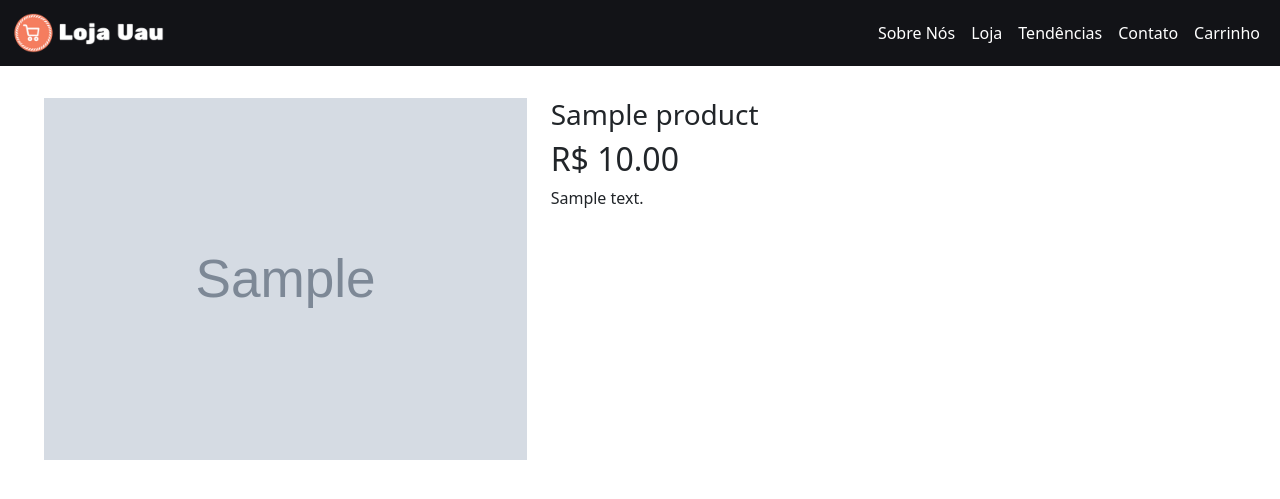
After one commit to matheuskbar/LojaVirtualDjango, a Django app: a page that uses templates/products/product_detail.html in a window 1280 px wide. The commit adds this page. Shown: the top 499 px of the page. Run offline with Django 3.2, Linux system fonts and the light colour scheme; tables that the repository leaves empty hold one stand-in row (values such as "Sample post"); grey boxes marked "Sample" are stand-in pictures.

Commit message:
no message

```diff
--- a/loja_virtual/urls.py
+++ b/loja_virtual/urls.py
@@ -21,7 +21,7 @@ from django.urls import path, include
 urlpatterns = [
     path('admin/', admin.site.urls),
     path('', include('pages.urls')),
-    path('products', include('products.urls')),
+    path('products/', include('products.urls')),
 ]
 
 if settings.DEBUG:
--- a/products/models/product.py
+++ b/products/models/product.py
@@ -4,6 +4,12 @@ from model_utils.models import TimeStampedModel
 from stdimage import StdImageField
 
 from products.models import Category
+
+
+class AvailableManager(models.Manager):
+
+    def get_queryset(self):
+        return super().get_queryset().filter(is_available=True)
 
 
 class Product(TimeStampedModel):
@@ -13,7 +19,10 @@ class Product(TimeStampedModel):
     description = models.TextField(blank=True)
     price = models.DecimalField(max_digits=10, decimal_places=2)
     is_available = models.BooleanField(default=True)
-    category = models.ForeignKey(Category, related_name='product', on_delete=models.CASCADE, blank=True, null=True)
+    category = models.ForeignKey(Category, related_name='products', on_delete=models.CASCADE, blank=True, null=True)
+
+    objects = models.Manager()
+    available = AvailableManager()
 
     def __str__(self):
         return self.name
--- a/products/urls.py
+++ b/products/urls.py
@@ -1,9 +1,10 @@
 from django.urls import path
 
-from products.views import ProductsList
+from products.views import ProductsList, ProductDetail
 
 app_name = 'products'
 
 urlpatterns = [
     path('', ProductsList.as_view(), name='product-list'),
+    path('<slug:slug>/', ProductDetail.as_view(), name='product-detail'),
 ]
--- a/products/views.py
+++ b/products/views.py
@@ -5,7 +5,12 @@
 
 
 class ProductDetail(DetailView):
-    pass
+
+    model = Product
+
+    def get_context_data(self, **kwargs):
+        context = super().get_context_data(**kwargs)
+        return context
 
 
 class ProductsList(ListView):
@@ -14,4 +19,5 @@
 
     def get_context_data(self, *, object_list=None, **kwargs):
         context = super().get_context_data(**kwargs)
+        context['category'] = Category.objects.all()
         return context
--- /dev/null
+++ b/templates/products/product_detail.html
@@ -0,0 +1,49 @@
+{% extends 'base.html' %}
+
+{% block style %}
+
+    nav {
+        background-color: #121317;
+    }
+
+{% endblock %}
+
+{% block header %}
+    <nav class="navbar navbar-expand-lg">
+      <div class="container-fluid">
+          <a class="navbar-brand" href="{% url 'pages:home' %}">
+              <img id="logo-img" src="/static/img/logo.png" alt="Minha loja">
+          </a>
+          <ul class="navbar-nav">
+            <li class="nav-item">
+              <a class="nav-link white" aria-current="page" href="#">Sobre Nós</a>
+            </li>
+            <li class="nav-item">
+              <a class="nav-link white" href="{% url 'products:product-list' %}">Loja</a>
+            </li>
+            <li class="nav-item">
+              <a class="nav-link white" href="#">Tendências</a>
+            </li>
+            <li class="nav-item">
+              <a class="nav-link white" href="#">Contato</a>
+            </li>
+            <li class="nav-item">
+              <a class="nav-link white" href="#">Carrinho</a>
+            </li>
+          </ul>
+      </div>
+    </nav>
+{% endblock %}
+
+{% block content %}
+    <main class="container-fluid row" style="padding: 2em 2em; margin: auto;">
+        <div class="col-5">
+            <img src="/media/{{ object.image }}" alt="" style="width: 100%;">
+        </div>
+        <div class="col-7">
+            <h3>{{ object.name }}</h3>
+            <h2>R$ {{ object.price }}</h2>
+            <p>{{ object.description }}</p>
+        </div>
+    </main>
+{% endblock %}
```
Also changed, not shown: templates/products/product_list.html (+9 -2 lines), products/migrations/0007_alter_product_category.py (added).
